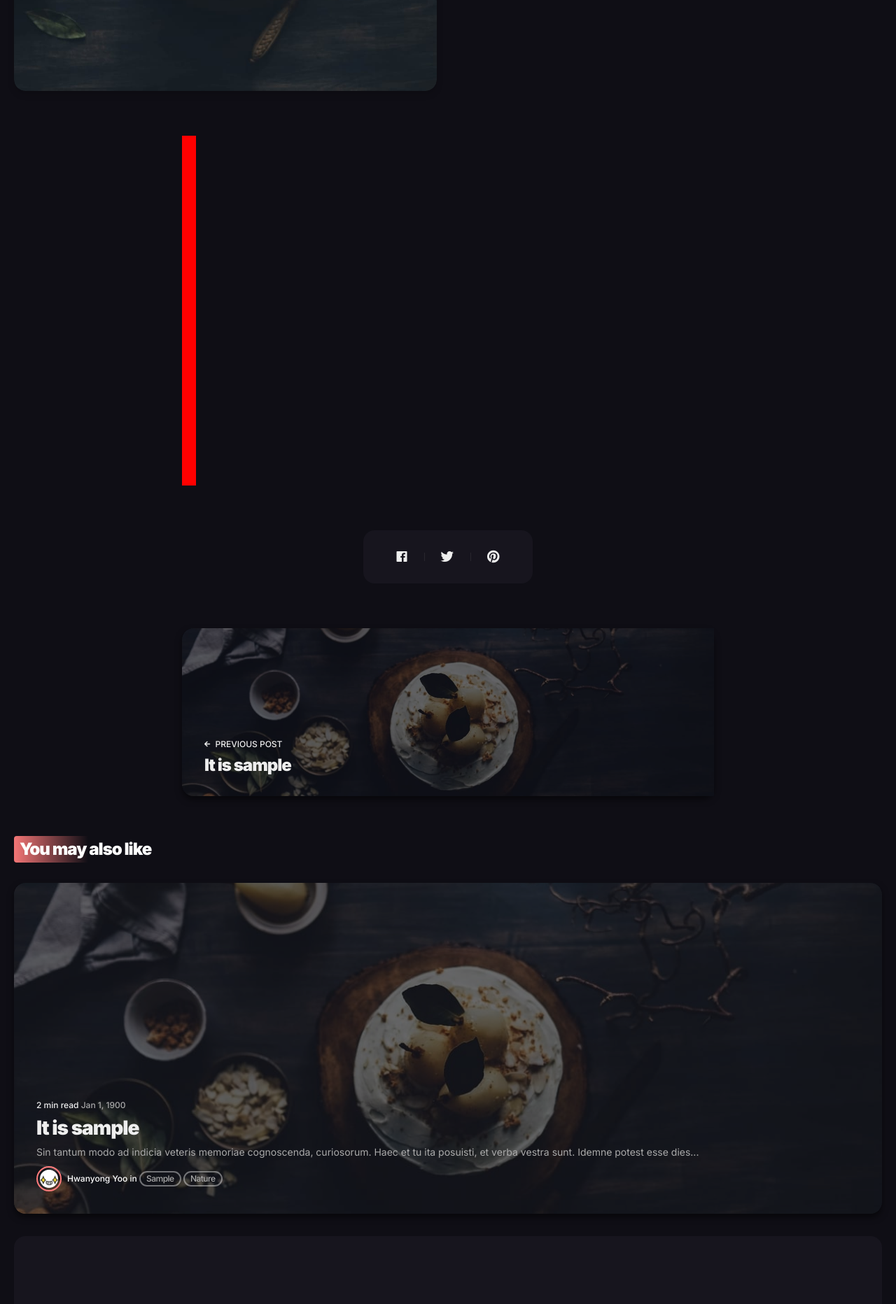
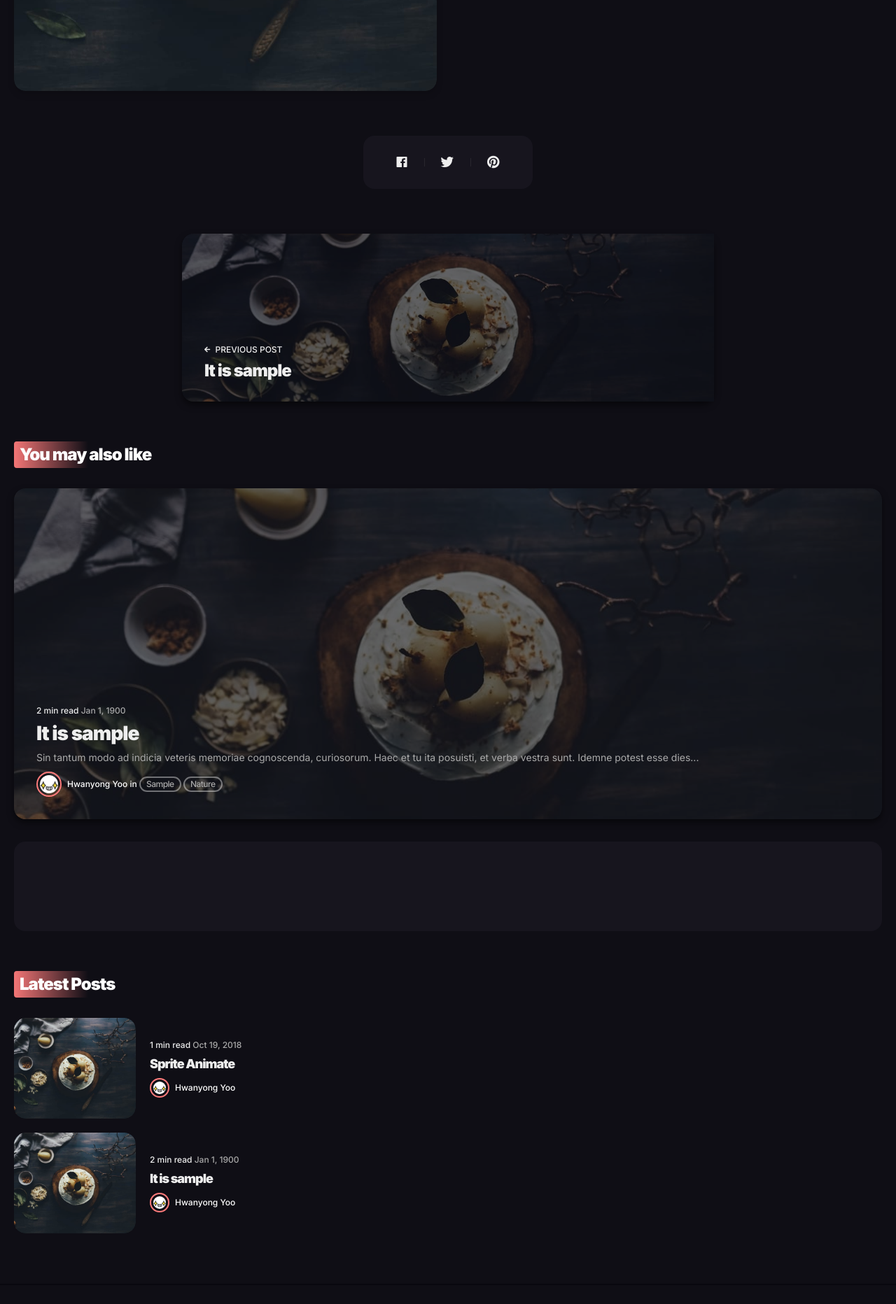
Before and after one commit to hwanyong/hwanyong.github.io, a Jekyll site: the page built from _posts/2018-10-19-sprite-animate.md, in a window 1280 px wide. Shown: the part 564-2428 px from the top of the page at 70% size. Built offline with Jekyll 4.4.1, drawn with Linux system fonts in a browser that asks for light colours; nearby versions of some CDN libraries; comment, search, counter and statistics services are not loaded.

Commit message:
Update 2018-10-19-sprite-animate.md

```diff
--- a/_posts/2018-10-19-sprite-animate.md
+++ b/_posts/2018-10-19-sprite-animate.md
@@ -6,5 +6,5 @@ date:   2018-10-19 00:00:00 +0000
 image:  '/images/20.jpg'
 tags:   [sample, nature]
 ---
-<div style="width: 20px; height: 500px; background-color: red;">
+<div style="">
 </div>
```
